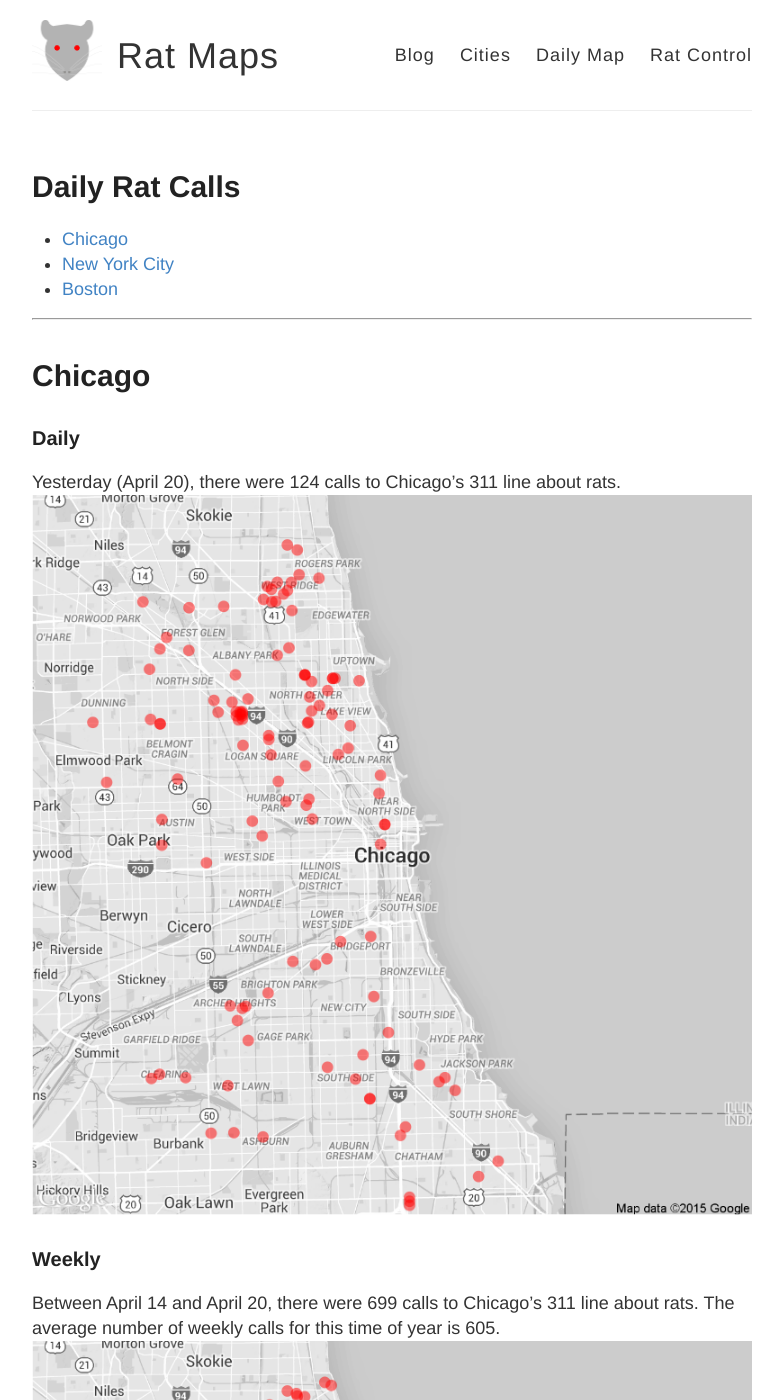
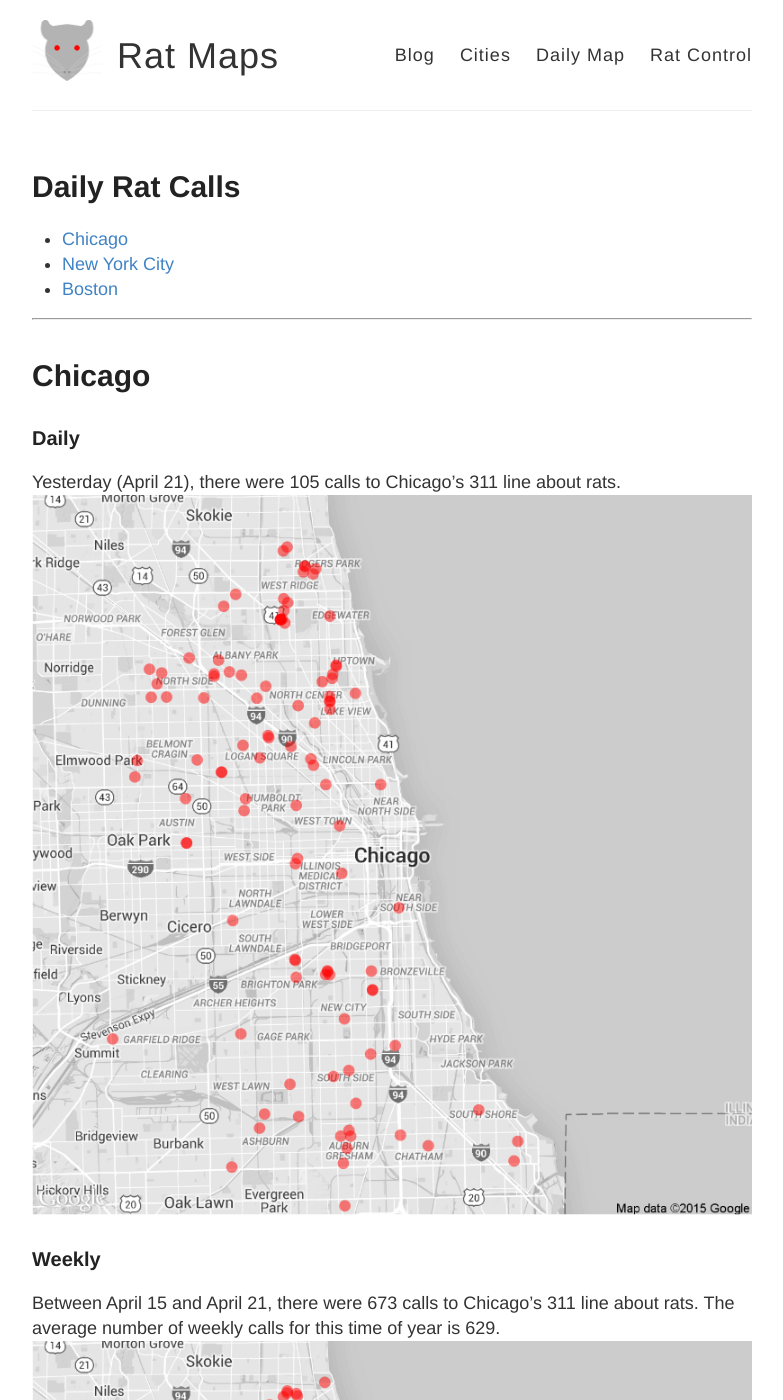
Before and after one commit to DanielHadley/ratmaps, a Jekyll site: the page built from daily.md, in a window 1280 px wide and 1400 px high. Shown: the whole window, without its empty margins (248-1031 px from the left). Built offline with Jekyll 4.4.1, drawn with Linux system fonts in a browser that asks for light colours; comment, search, counter and statistics services are not loaded; some of the changed text lies outside the part shown.

Commit message:
Daily Maps

```diff
--- a/daily.md
+++ b/daily.md
@@ -15,22 +15,22 @@ tags: Chicago NYC weekly daily rats
 
 ### Daily
 
-Yesterday (April 20), there were 124 calls to Chicago's 311 line about rats.
+Yesterday (April 21), there were 105 calls to Chicago's 311 line about rats.
 ![Chicago rat calls to 311 weekly map]({{ site.cityimages }}/daily/Chicago_Rat_Map_Daily.png)
 
 ### Weekly
-Between April 14 and April 20, there were 699 calls to Chicago's 311 line about rats. The average number of weekly calls for this time of year is 605.
+Between April 15 and April 21, there were 673 calls to Chicago's 311 line about rats. The average number of weekly calls for this time of year is 629.
 ![Chicago rat calls to 311 weekly map]({{ site.cityimages }}/daily/Chicago_Rat_Map_Weekly.png)
 ***
 # New York City <a id="nyc"><a>
 
 ### Daily
 
-Yesterday (April 20), there were 19 calls to New York City's 311 line about rats.
+Yesterday (April 21), there were 14 calls to New York City's 311 line about rats.
 ![NYC rat calls to 311 weekly map]({{ site.cityimages }}/daily/NYC_Rat_Map_Daily.png)
 
 ### Weekly
-Between April 14 and April 20, there were 254 calls to New York City's 311 line about rats. The average number of weekly calls for this time of year is 221.
+Between April 15 and April 21, there were 242 calls to New York City's 311 line about rats. The average number of weekly calls for this time of year is 230.
 ![NYC rat calls to 311 weekly map]({{ site.cityimages }}/daily/NYC_Rat_Map_Weekly.png)
 
 Each red dot represents one call about a rat seen in that location. The dots are transparent, so multiple calls from one location will be seen as a solid dot. The usual caveats apply: more calls do not necessarily mean that there are more rats in that location than other parts of the city. A cluster of dots could indicate that one resident is unusually vocal about rodents in his or her neighborhood. Also, more densely populated neighborhoods tend to make more calls to 311.
```
Also changed, not shown: images/pages/daily/Chicago_Rat_Map_Daily.png, images/pages/daily/Chicago_Rat_Map_Weekly.png, images/pages/daily/NYC_Rat_Map_Daily.png, images/pages/daily/NYC_Rat_Map_Weekly.png.
